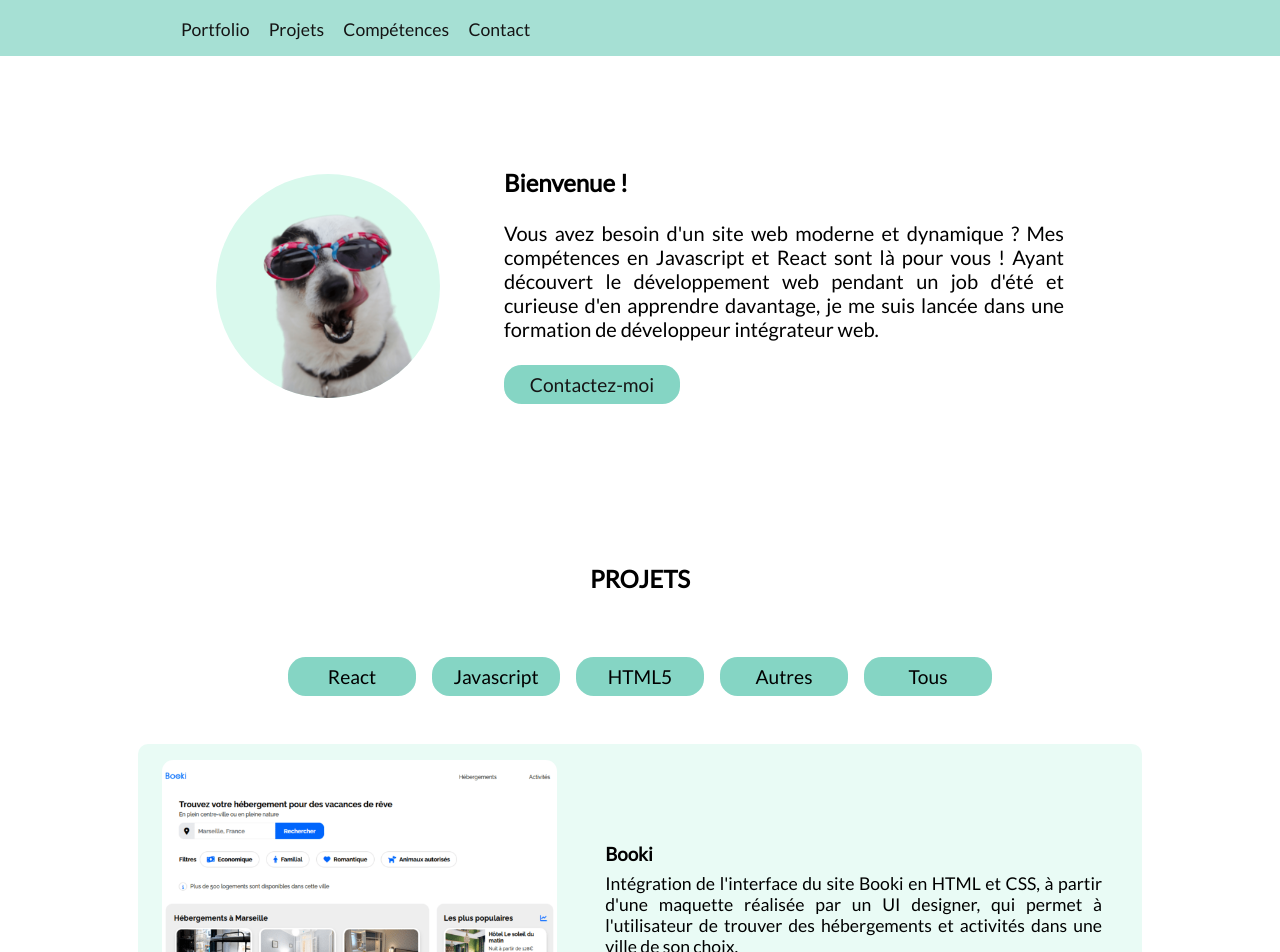
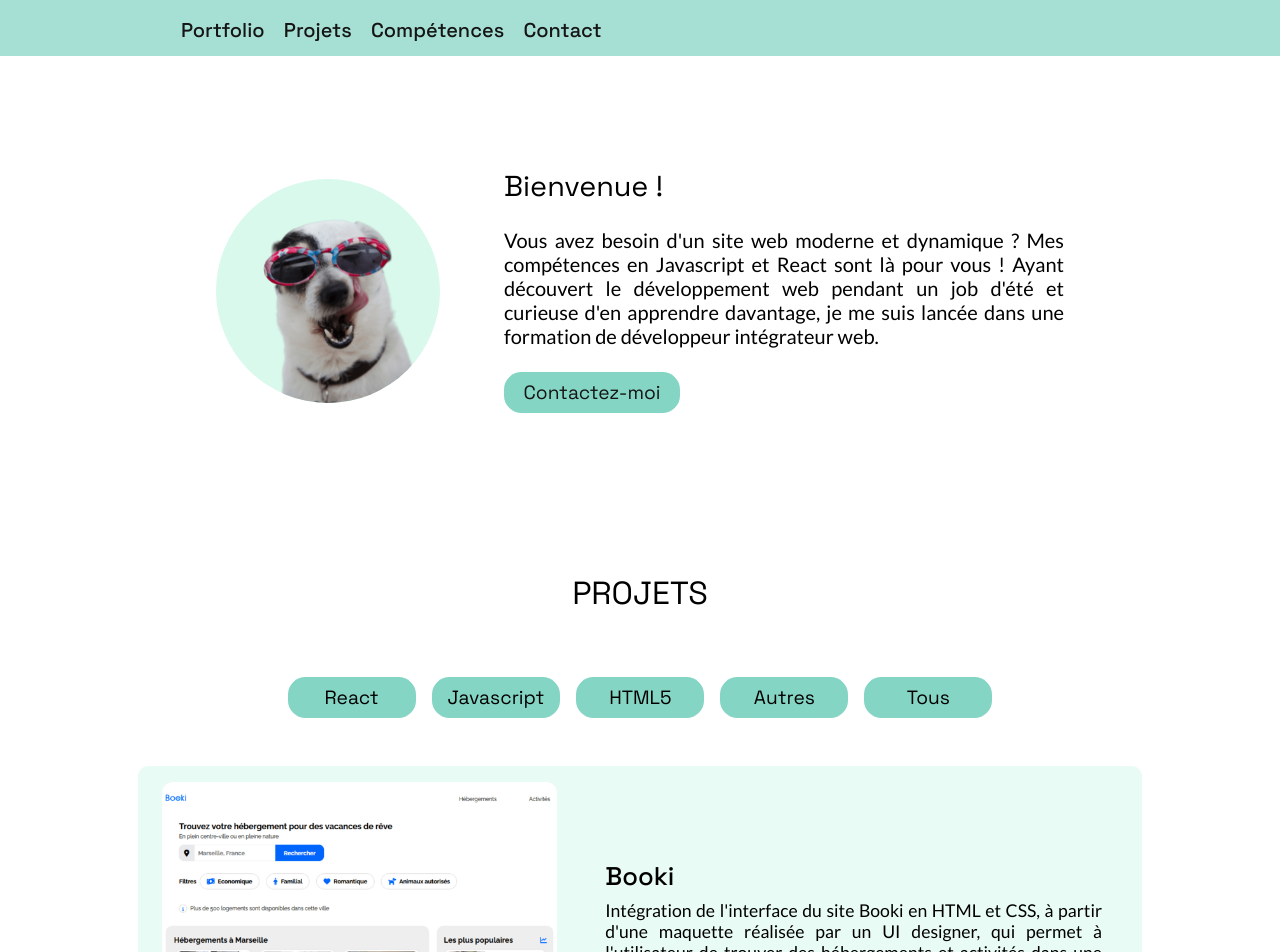
Before and after one commit to Kristikus/Portfolio-P12, a React (Vite) app: page / in a window 1280 px wide. Shown: the top 952 px of the page. Built offline with nearby package versions, Linux system fonts and the light colour scheme.

Commit message:
minor changes like font

```diff
--- a/package.json
+++ b/package.json
@@ -17,6 +17,7 @@
     "@fortawesome/react-fontawesome": "^0.2.0",
     "react": "^18.2.0",
     "react-dom": "^18.2.0",
+    "react-google-recaptcha": "^3.1.0",
     "react-hook-form": "^7.48.2",
     "react-scroll": "^1.9.0"
   },
--- a/src/components/Contact.tsx
+++ b/src/components/Contact.tsx
@@ -1,5 +1,6 @@
 import { SubmitHandler, useForm } from 'react-hook-form'
 import emailjs from '@emailjs/browser'
+// import reCAPTCHA from "react-google-recaptcha"
 
 type FormData = {
   name: string
@@ -81,7 +82,13 @@ const Contact = () => {
             Veuillez laisser un message
           </p>
         )}
-        <input className='btn input-submit' type='submit' value='Envoyer' />
+        <input
+          className='btn input-submit'
+          type='submit'
+          value='Envoyer'
+          data-sitekey='6Lfpei0pAAAAAOKpgtqlHcX-CBZF0PX4q33zxn5k'
+          data-callback='onSubmit'
+        />
       </form>
     </div>
   )
--- a/src/data.json
+++ b/src/data.json
@@ -5,7 +5,8 @@
         "id": 1,
         "tech": ["HTML5", "CSS3"],
         "image": "/images/booki.webp",
-        "github": "https://github.com/Kristikus/Booki"
+        "github": "https://github.com/Kristikus/Booki",
+        "demo": "https://kristikus.github.io/Booki/"
     },
     {
         "name": "OhmyFood",
--- a/src/index.css
+++ b/src/index.css
@@ -1,4 +1,5 @@
 @import url('https://fonts.googleapis.com/css2?family=Lato:ital,wght@0,400;1,700&display=swap');
+@import url('https://fonts.googleapis.com/css2?family=Space+Grotesk:wght@300..700&display=swap');
 
 * {
     margin: 0;
@@ -16,6 +17,9 @@
 }
 
 .title {
+    font-size: 2rem;
+    font-weight: 400;
+    font-family: 'Space Grotesk', 'Lucida Sans Unicode', Verdana, sans-serif;
     text-align: center;
     margin: 5rem 0 4rem 0;
     padding-top: 4rem;
@@ -43,6 +47,7 @@
     min-width: 8rem;
     max-width: 11rem;
     font-size: var(--font-size-min);
+    font-family: 'Space Grotesk', 'Lucida Sans Unicode', Verdana, sans-serif;
     text-align: center;
     &:hover {
         cursor: pointer;
@@ -79,12 +84,17 @@ nav {
     display: flex;
     gap: 3rem;
     align-items: center;
-    font-size: 1.1rem;
+    font-size: 1.25rem;
     .nav-links {
         display: flex;
         gap: 1.2rem;
     }
+    .link {
+        font-weight: 500 ;
+        font-family: 'Space Grotesk', 'Lucida Sans Unicode', Verdana, sans-serif;
+    }
 }
+
 
 @media screen and (max-width: 767px) {
     nav {
@@ -96,8 +106,8 @@ nav {
     nav {
         padding: 0.5rem;
         .nav-links {
-            font-size: 0.9rem;
-            gap: 0.5rem;
+            font-size: 0.95rem;
+            gap: 0.7rem;
             flex-wrap: wrap;
             display: flex;
             justify-content: center;
@@ -128,6 +138,11 @@ nav {
             object-fit: cover;
             background-color: var(--secondary);
         }
+    }
+    & h2 {
+        font-family: 'Space Grotesk', 'Lucida Sans Unicode', Verdana, sans-serif;
+        font-size: 1.8rem;
+        font-weight: 400;
     }
     .presentation-text {
         max-width: 35rem;
@@ -224,6 +239,9 @@ nav {
     border-radius: 0.5rem;
     & h3 {
         margin: 0.5rem 0;
+        font-family: 'Space Grotesk', 'Lucida Sans Unicode', Verdana, sans-serif;
+        font-size: 1.6rem;
+        font-weight: 500;
     }
 }
 
```
Also changed, not shown: 1 other file (tests, documents, lock files or other folders).
